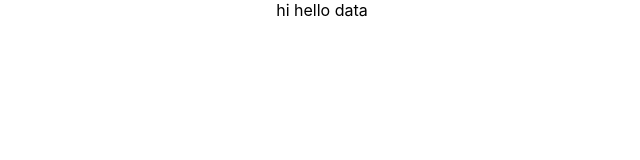
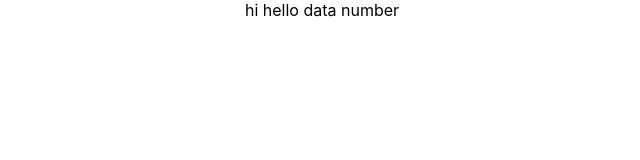
Before and after one commit to smartsusee/members, a React (Create React App) app: page / in a window 1280 px wide. Shown: the top 160 px of the page, without its empty margins (318-958 px from the left). Built offline with nearby package versions, Linux system fonts and the light colour scheme.

Commit message:
number add

```diff
--- a/src/App.js
+++ b/src/App.js
@@ -4,7 +4,7 @@ import './App.css';
 function App() {
   return (
     <div className="App">
-     hi hello data
+     hi hello data number
     </div>
   );
 }
```
